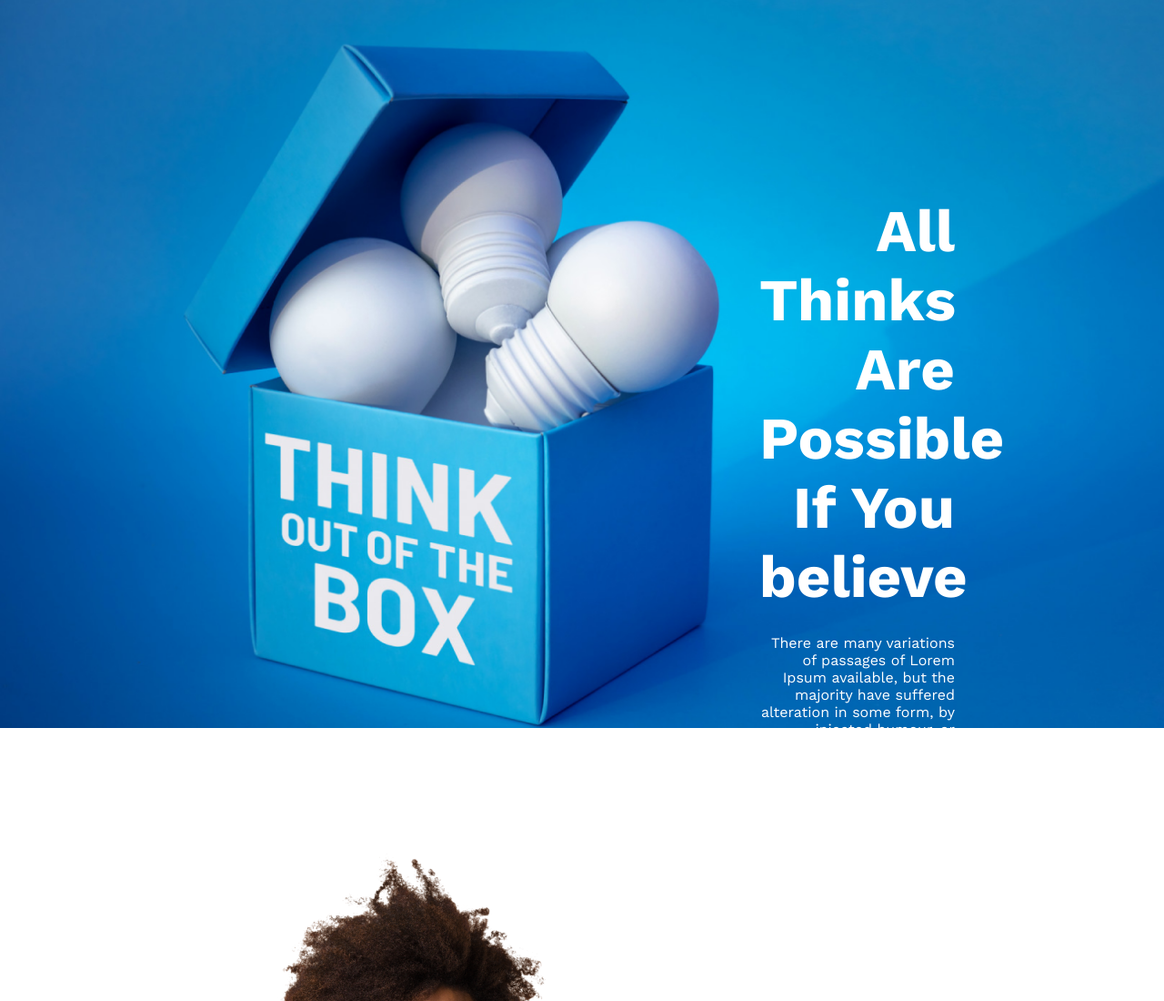
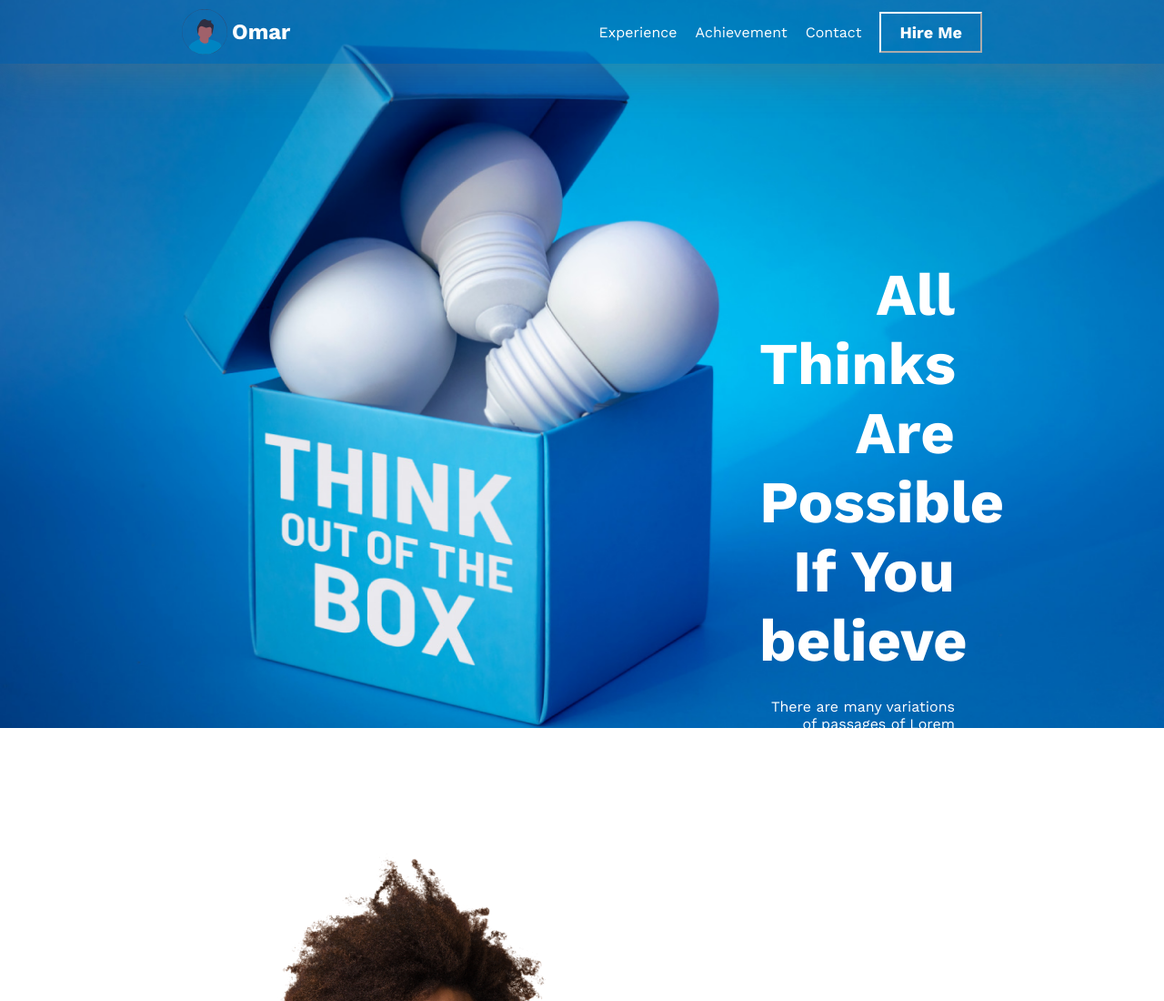
Before and after one commit to devomarfaruk/ph-first-assignment, a plain HTML site: page index.html in a window 1280 px wide. Shown: the top 1100 px of the page at 91% size. Drawn offline with nearby package versions, Linux system fonts and the light colour scheme.

Commit message:
navbar added

```diff
--- a/css/style.css
+++ b/css/style.css
@@ -15,6 +15,70 @@ header {
     color: #FFFFFF;
     overflow: hidden;
     font-family: 'Work Sans';
+}
+
+nav {
+    display: flex;
+    justify-content: space-between;
+    align-items: center;
+    padding: 10px 200px;
+    background-color: #005fac52;
+    box-shadow: 5px 5px 50px #6e6e6e75;
+}
+
+nav ul {
+    text-align: right;
+    list-style: none;
+    display: flex;
+    align-items: center;
+}
+
+nav ul li {
+    margin-right: 20px;
+    cursor: pointer;
+    position: relative;
+}
+
+nav ul li::after {
+    content: '';
+    position: absolute;
+    left: 0;
+    bottom: -6px;
+    background-color: #fff;
+    width: 0%;
+    height: 2px;
+    transition: .5s;
+}
+
+nav ul li:hover::after {
+    width: 100%;
+}
+
+.nav-btn {
+    font-weight: 600;
+    font-size: 18px;
+    padding: 10px 20px;
+    background-color: transparent;
+    color: #fff;
+    border-color: #fff;
+    position: relative;
+    transition: .5s;
+}
+
+.nav-btn:hover {
+    background-color: #fff;
+    color: #005FAC;
+}
+
+nav .logo {
+    width: 50px;
+    display: flex;
+    align-items: center;
+}
+
+nav .logo img {
+    width: 100%;
+    margin-right: 5px;
 }
 
 .header-content {
--- a/index.html
+++ b/index.html
@@ -12,6 +12,18 @@
 
 <body>
     <header>
+        <nav>
+            <div class="logo">
+                <img src="images/logo.svg" alt="">
+                <h2>Omar</h2>
+            </div>
+            <ul>
+                <li id="experience">Experience</li>
+                <li id="achievement">Achievement</li>
+                <li id="contact">Contact</li>
+                <button class="nav-btn">Hire Me</button>
+            </ul>
+        </nav>
         <div class="header-content">
             <h2 class="header-title">All Thinks Are Possible If You believe</h2>
             <p class="header-des">There are many variations of passages of Lorem Ipsum available, but the majority have
```
Also changed, not shown: images/logo.svg (added).
